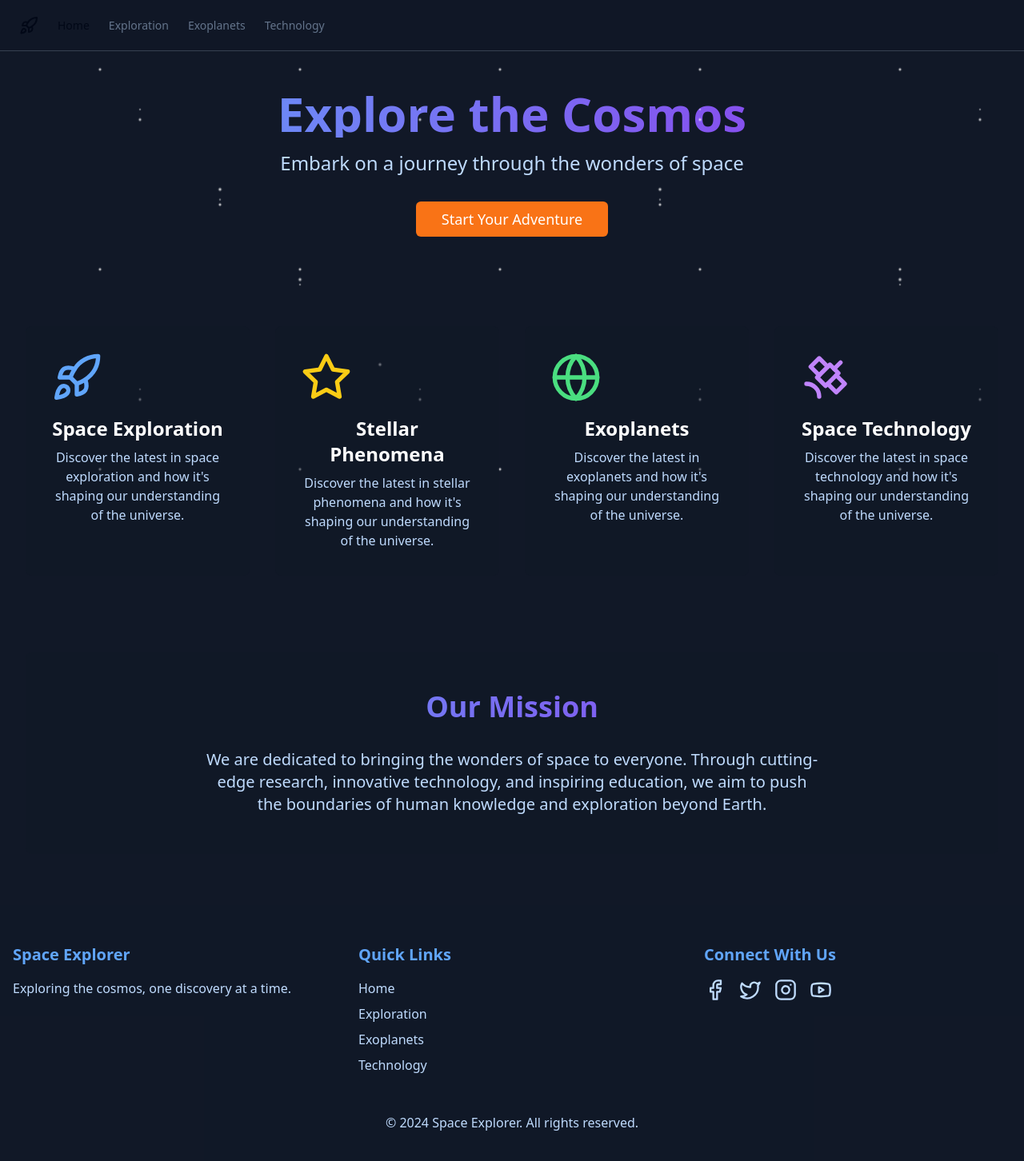
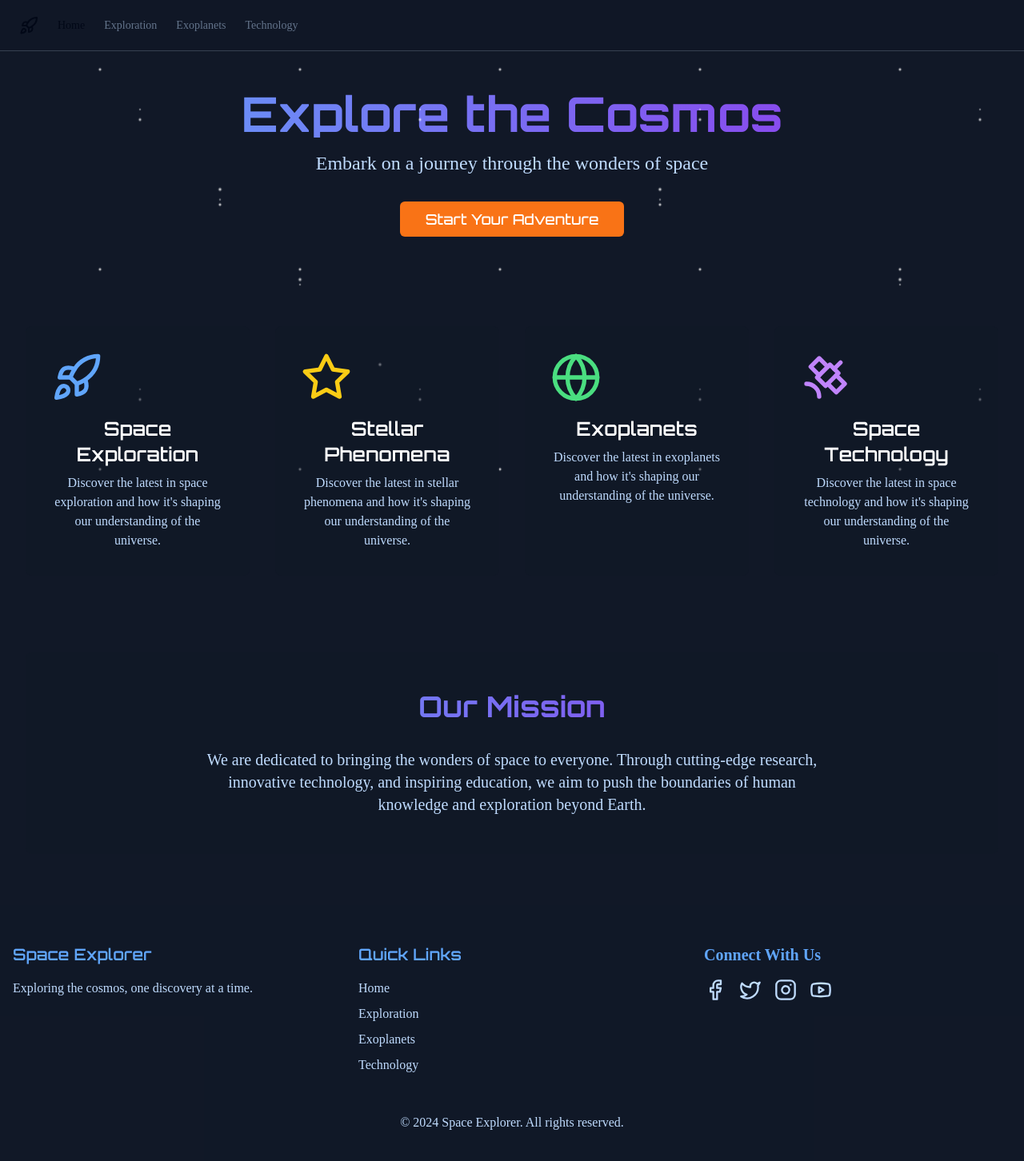
Before and after one commit to GPT-Engineer-App/cosmic-wonderland, a React (Vite) app: page / in a window 1280 px wide. Shown: the top 1452 px of the page at 80% size. Built offline with nearby package versions, Linux system fonts and the light colour scheme.

Commit message:
GPT Engineer Update [skip gpt_engineer]

```diff
--- a/src/components/Footer.jsx
+++ b/src/components/Footer.jsx
@@ -6,11 +6,11 @@ const Footer = () => {
       <div className="container mx-auto px-4">
         <div className="grid grid-cols-1 md:grid-cols-3 gap-12">
           <div>
-            <h3 className="text-xl font-semibold mb-4 text-blue-400">Space Explorer</h3>
-            <p className="text-blue-200">Exploring the cosmos, one discovery at a time.</p>
+            <h3 className="font-heading text-xl font-semibold mb-4 text-blue-400">Space Explorer</h3>
+            <p className="font-sans text-blue-200">Exploring the cosmos, one discovery at a time.</p>
           </div>
           <div>
-            <h3 className="text-xl font-semibold mb-4 text-blue-400">Quick Links</h3>
+            <h3 className="font-heading text-xl font-semibold mb-4 text-blue-400">Quick Links</h3>
             <ul className="space-y-2">
               <li><a href="/" className="text-blue-200 hover:text-purple-400 transition-colors duration-300">Home</a></li>
               <li><a href="/exploration" className="text-blue-200 hover:text-purple-400 transition-colors duration-300">Exploration</a></li>
--- a/src/index.css
+++ b/src/index.css
@@ -1,3 +1,5 @@
+@import url('https://fonts.googleapis.com/css2?family=Exo+2:wght@300;400;600;700&family=Orbitron:wght@400;500;600;700&display=swap');
+
 @tailwind base;
 @tailwind components;
 @tailwind utilities;
--- a/src/pages/Index.jsx
+++ b/src/pages/Index.jsx
@@ -6,11 +6,11 @@ const Index = () => {
     <div className="min-h-screen text-white">
       <div className="min-h-screen">
         <header className="container mx-auto py-12 text-center">
-          <h1 className="text-6xl font-bold mb-4 text-transparent bg-clip-text bg-gradient-to-r from-blue-400 to-purple-600">
+          <h1 className="font-heading text-6xl font-bold mb-4 text-transparent bg-clip-text bg-gradient-to-r from-blue-400 to-purple-600">
             Explore the Cosmos
           </h1>
-          <p className="text-2xl mb-8 text-blue-200">Embark on a journey through the wonders of space</p>
-          <Button size="lg" className="bg-orange-500 hover:bg-orange-600 text-white text-lg px-8 py-3 transition-colors duration-300">
+          <p className="font-sans text-2xl mb-8 text-blue-200">Embark on a journey through the wonders of space</p>
+          <Button size="lg" className="bg-orange-500 hover:bg-orange-600 text-white text-lg px-8 py-3 transition-colors duration-300 font-heading">
             Start Your Adventure
           </Button>
         </header>
@@ -25,15 +25,15 @@ const Index = () => {
             ].map((item, index) => (
               <div key={index} className="bg-gray-900 bg-opacity-50 p-8 rounded-lg text-center transform hover:scale-105 transition-transform duration-300">
                 {item.icon}
-                <h2 className="text-2xl font-semibold mb-2">{item.title}</h2>
-                <p className="text-blue-200">Discover the latest in {item.title.toLowerCase()} and how it's shaping our understanding of the universe.</p>
+                <h2 className="font-heading text-2xl font-semibold mb-2">{item.title}</h2>
+                <p className="font-sans text-blue-200">Discover the latest in {item.title.toLowerCase()} and how it's shaping our understanding of the universe.</p>
               </div>
             ))}
           </section>
 
           <section className="mt-24 text-center bg-gray-900 bg-opacity-50 p-12 rounded-lg">
-            <h2 className="text-4xl font-bold mb-8 text-transparent bg-clip-text bg-gradient-to-r from-blue-400 to-purple-600">Our Mission</h2>
-            <p className="max-w-3xl mx-auto text-xl text-blue-200">
+            <h2 className="font-heading text-4xl font-bold mb-8 text-transparent bg-clip-text bg-gradient-to-r from-blue-400 to-purple-600">Our Mission</h2>
+            <p className="font-sans max-w-3xl mx-auto text-xl text-blue-200">
               We are dedicated to bringing the wonders of space to everyone. Through cutting-edge research,
               innovative technology, and inspiring education, we aim to push the boundaries of human knowledge
               and exploration beyond Earth.
--- a/tailwind.config.js
+++ b/tailwind.config.js
@@ -57,6 +57,10 @@ module.exports = {
         md: "calc(var(--radius) - 2px)",
         sm: "calc(var(--radius) - 4px)",
       },
+      fontFamily: {
+        sans: ['Exo 2', 'sans-serif'],
+        heading: ['Orbitron', 'sans-serif'],
+      },
       keyframes: {
         "accordion-down": {
           from: { height: "0" },
```
